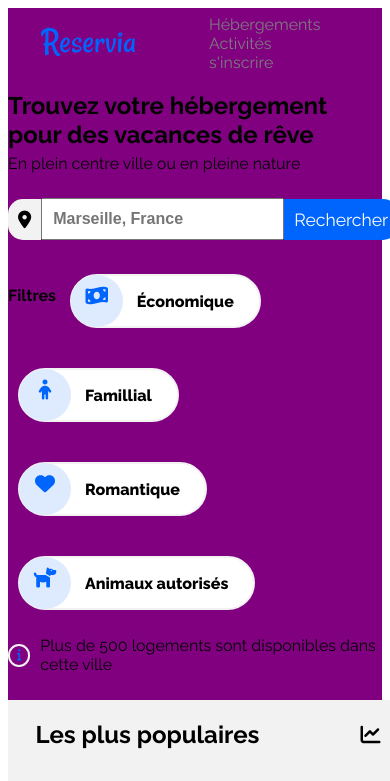
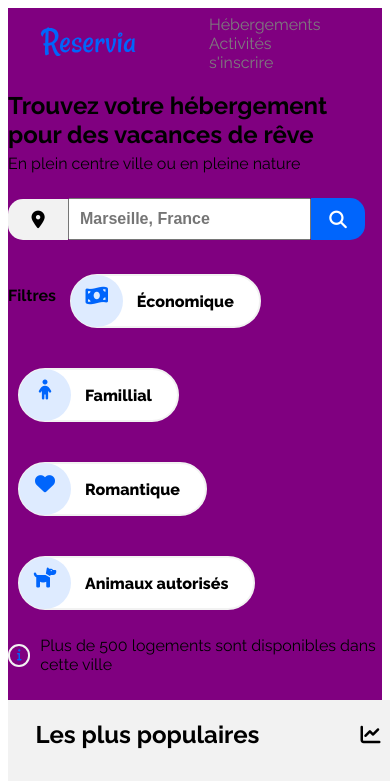
Before and after one commit to rulles13/OC_P2_Gillon_S, a plain HTML site: page index.html in a window 390 px wide. Shown: the top 781 px of the page. Drawn offline with Linux system fonts and the light colour scheme.

Commit message:
09/11 rechercher avec icone pour petits formats

```diff
--- a/index.html
+++ b/index.html
@@ -40,8 +40,8 @@
 						<i class="fas fa-map-marker-alt" aria-hidden="true"></i>
 					</span>
 					<input type="text" placeholder="Marseille, France" class="css-write-area">
-					<a href="#" class="css-button-text">Rechercher
-					</a>
+					<a href="#" class="css-button-text css">Rechercher </a>
+					<i class="css-logo-search fas fa-search"></i>
 			  	</div>
 
 			  	<div class="filter">
--- a/style.css
+++ b/style.css
@@ -16,7 +16,7 @@ h4{
 }
 h3{
 	margin-block-start: 40px;
-	    margin-block-end: -20px;
+	margin-block-end: -20px;
 }
 .titre_1_5_em{
 	display: flex;
@@ -27,6 +27,8 @@ h3{
 }
 /* page */
 .main-container {
+	display: flex;
+	flex-direction: column;
 	max-width: 1440px;
 	margin: auto;
 	font-family: Raleway;
@@ -112,11 +114,14 @@ li:hover{
 .css-button > span {
 	display: block;
 }
+.css-logo-search {
+	visibility: hidden;
+	}
 .css-button-icon {
 	background: var(--grisc);
 	padding: 10px 10px;
 	border-radius: 15px 0 0 15px;
-
+	width: 40px;
 }
 .css-button-text {
 	padding: 10px 10px;
@@ -125,6 +130,7 @@ li:hover{
 	color: white;
 	text-decoration: none;
 }
+
 
 .css-write-area {
 	padding: 10px 10px;
@@ -179,6 +185,7 @@ li:hover{
 	display: flex;
 	max-width: 1360px;
 	height: 100%;
+	margin: auto;
 
 
 }
@@ -287,7 +294,6 @@ li:hover{
 	justify-content: space-between;
 	width: 300px;
 	flex-direction: column;
-	margin: 0 20px;
 }
 .activite_text{
 	display: flex;
@@ -330,7 +336,7 @@ li:hover{
 	width: 33%;
 	line-height: 2em;
 }
-/*-------------------------------------------------------------------------------------------*/
+/*---------------------------------------------Tablette----------------------------------------------*/
 @media screen and (max-width : 1024px) {
 .main-container {
 	max-width: 768px;
@@ -341,6 +347,19 @@ li:hover{
 	}
 
 
+.css-logo-search {
+	visibility: visible;
+    padding: 13px 7px 6px 7px;
+    width: 40px;
+    height: 23px;
+    background: var(--bleuf);
+    border-radius: 0 15px 15px 0;
+    color: white;
+}
+
+.css-button-text{
+	display: none;
+}
 .activite{
 	max-width:1024px;
 	display: flex;
@@ -348,7 +367,7 @@ li:hover{
 	flex-wrap: wrap;
 	margin:auto;}
 }
-/*----------------------------------------------------------------------------------------------*/
+/*-----------------------------------------------Smart phone-----------------------------------------------*/
 @media screen and (max-width : 667px) {
 .main-container{
  	max-width: 400px;
```
